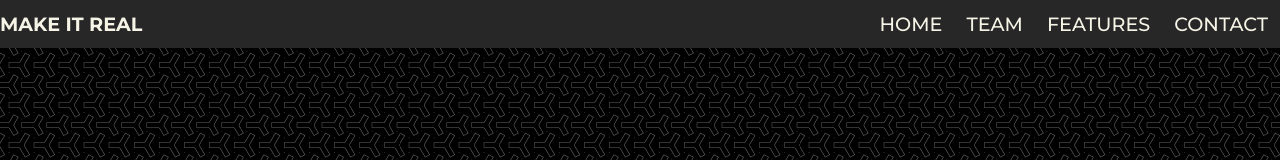
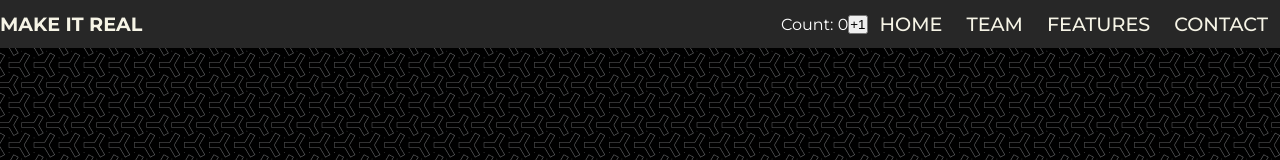
Before and after one commit to makeitrealcamp/top-v11, a React (Create React App) app in the folder packages/react-mir/: page / in a window 1280 px wide. Shown: the top 160 px of the page. Built offline with nearby package versions, Linux system fonts and the light colour scheme.

Commit message:
feat(react-mir): update Navbar component
update component to funcional and add context

```diff
--- a/packages/react-mir/src/Navbar/index.js
+++ b/packages/react-mir/src/Navbar/index.js
@@ -1,10 +1,18 @@
-import React from 'react';
+import React, { useContext } from 'react';
 import { Link } from 'react-router-dom';
+import { CountContext } from '../App';
 
-class Navbar extends React.Component {
-  render() {
-    const routes = this.props.routes;
-    return (
+const Navbar = ({routes}) => {
+  const context = useContext(CountContext);
+
+  return (
+    <>
+      <p className="context-count">Count: {context.count}</p>
+      <button
+        type='button'
+        onClick={() => context.setCount(context.count +1)}>
+        +1
+      </button>
       <nav className='navbar'>
         <ul>
           { routes.map((route, index) => (
@@ -14,8 +22,8 @@
           )) }
         </ul>
       </nav>
-    );
-  }
+    </>
+  );
 }
 
 export default Navbar;
```
